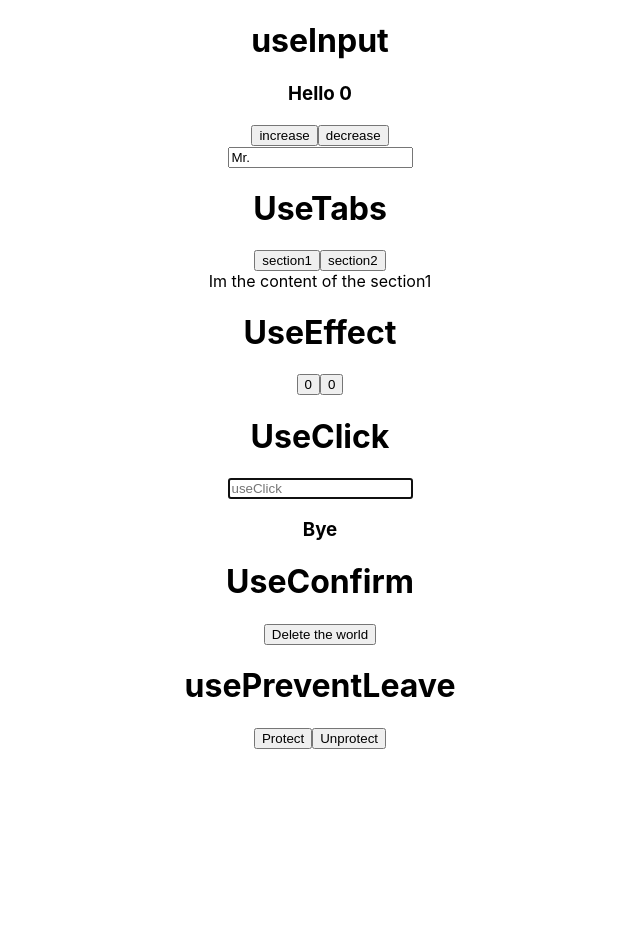
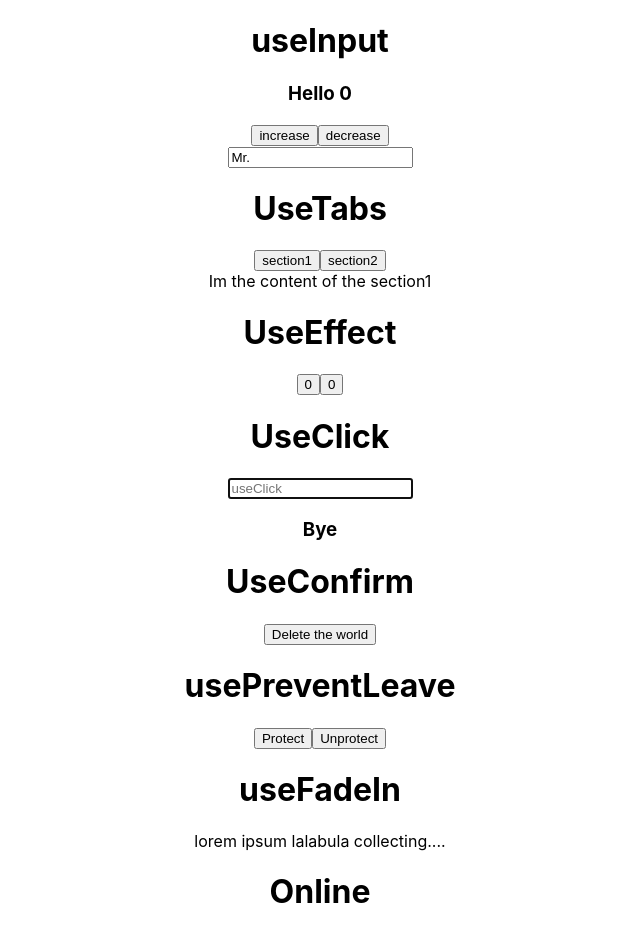
Before and after one commit to Chanwoo-Jeong/Code-with-nomad, a React (Create React App) app in the folder hookpractice/: page / in a window 1280 px wide. Shown: the whole page, without its empty margins (320-960 px from the left). Before the commit the page ends 800 px from the top, so only its background shows below. Built offline with nearby package versions, Linux system fonts and the light colour scheme.

Commit message:
study useFadeIn & useNetwork

```diff
--- a/hookpractice/src/App.js
+++ b/hookpractice/src/App.js
@@ -7,6 +7,8 @@ import useClick from "./Hooks/useClick";
 import useConfirm from "./Hooks/useConfirm";
 import usePreventLeave from "./Hooks/usePreventLeave";
 import useBeforeLeave from "./Hooks/useBeforeLeave";
+import useFadeIn from "./Hooks/useFadeIn";
+import useNetwork from "./Hooks/useNetwork";
 import { useEffect, useRef, useState } from "react";
 
 const content = [
@@ -19,8 +21,6 @@ const content = [
     content: "Im the content of the section2",
   },
 ];
-
-
 
 function App() {
   //useInput.js
@@ -65,13 +65,24 @@ function App() {
   const begForlife = () => console.log("Plz Don't Leave");
   useBeforeLeave(begForlife);
 
+  //useFadeIn.js
+  const fadeInH1 = useFadeIn(2);
+  const fadeInP = useFadeIn(5);
+
+  //useNetwork.js
+  const handleNetworkChange = (online) => {
+    console.log(online ? "we are online" : "we are offline");
+  };
+  const onLine = useNetwork(handleNetworkChange);
+
   return (
     <div className="App">
-      <h1>useInput</h1>
-      <h3>Hello {count}</h3>
-      <button onClick={() => setCount(count + 1)}>increase</button>
-      <button onClick={() => setCount(count - 1)}>decrease</button>
-
+      <div>
+        <h1>useInput</h1>
+        <h3>Hello {count}</h3>
+        <button onClick={() => setCount(count + 1)}>increase</button>
+        <button onClick={() => setCount(count - 1)}>decrease</button>
+      </div>
       <div>
         <input placeholder="Name" {...name} />
       </div>
@@ -106,6 +117,13 @@ function App() {
         <button onClick={enablePrevent}>Protect</button>
         <button onClick={disablePrevent}>Unprotect</button>
       </div>
+      <div>
+        <h1 {...fadeInH1}>useFadeIn</h1>
+        <p {...fadeInP}>lorem ipsum lalabula collecting....</p>
+      </div>
+      <div>
+        <h1>{onLine ? "Online" : "Offline"}</h1>
+      </div>
     </div>
   );
 }
--- /dev/null
+++ b/hookpractice/src/Hooks/useFadeIn.js
@@ -0,0 +1,17 @@
+import { useEffect, useRef } from "react"
+
+const useFadeIn = (duration = 1) =>{
+    const element = useRef()
+    useEffect(()=>{
+      if(element.current){
+        const {current} = element
+        current.style.transition = `opactiy ${duration}s`
+        current.style.opacity = 1
+      }
+
+    },[])
+    if(typeof duration !== "number") return
+    return { ref : element , style : {opacity : 0}}
+  }
+
+  export default useFadeIn
--- /dev/null
+++ b/hookpractice/src/Hooks/useNetwork.js
@@ -0,0 +1,23 @@
+import { useState , useEffect } from "react"
+
+const useNetwork = (onChange) => {
+    const [status , setStatus] = useState(navigator.onLine)
+    const handleChage = () =>{
+      if(typeof onChange === "function"){
+        onChange(navigator.onLine)
+      }
+      setStatus(navigator.onLine)
+    }
+    useEffect(()=>{
+      window.addEventListener("online" , handleChage)
+      window.addEventListener("offline" , handleChage)
+      return ()=>{
+        window.removeEventListener("online" , handleChage)
+      window.removeEventListener("offline" , handleChage)
+      }
+    },[])
+    return status
+  }
+
+
+  export default useNetwork
```
